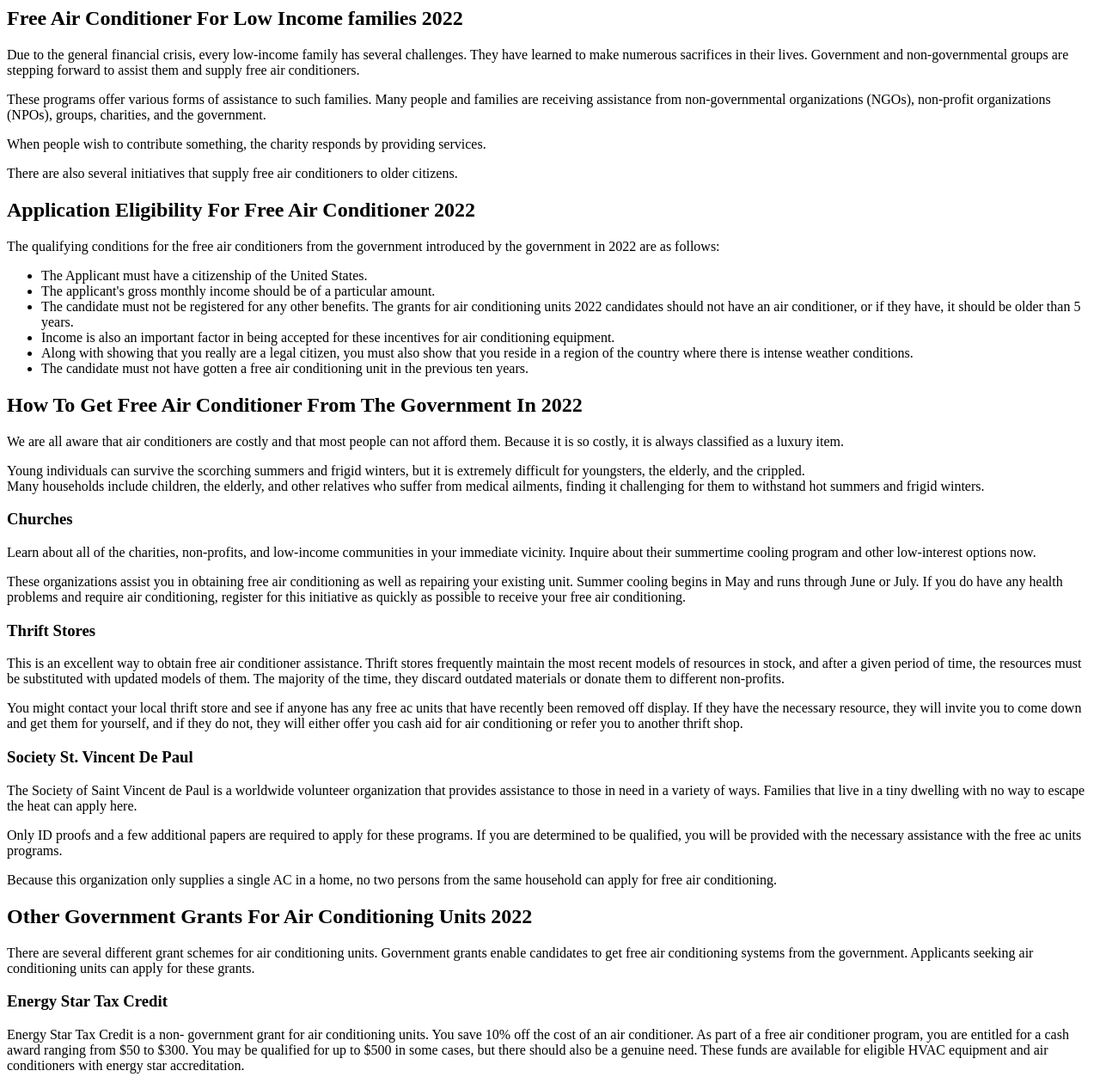
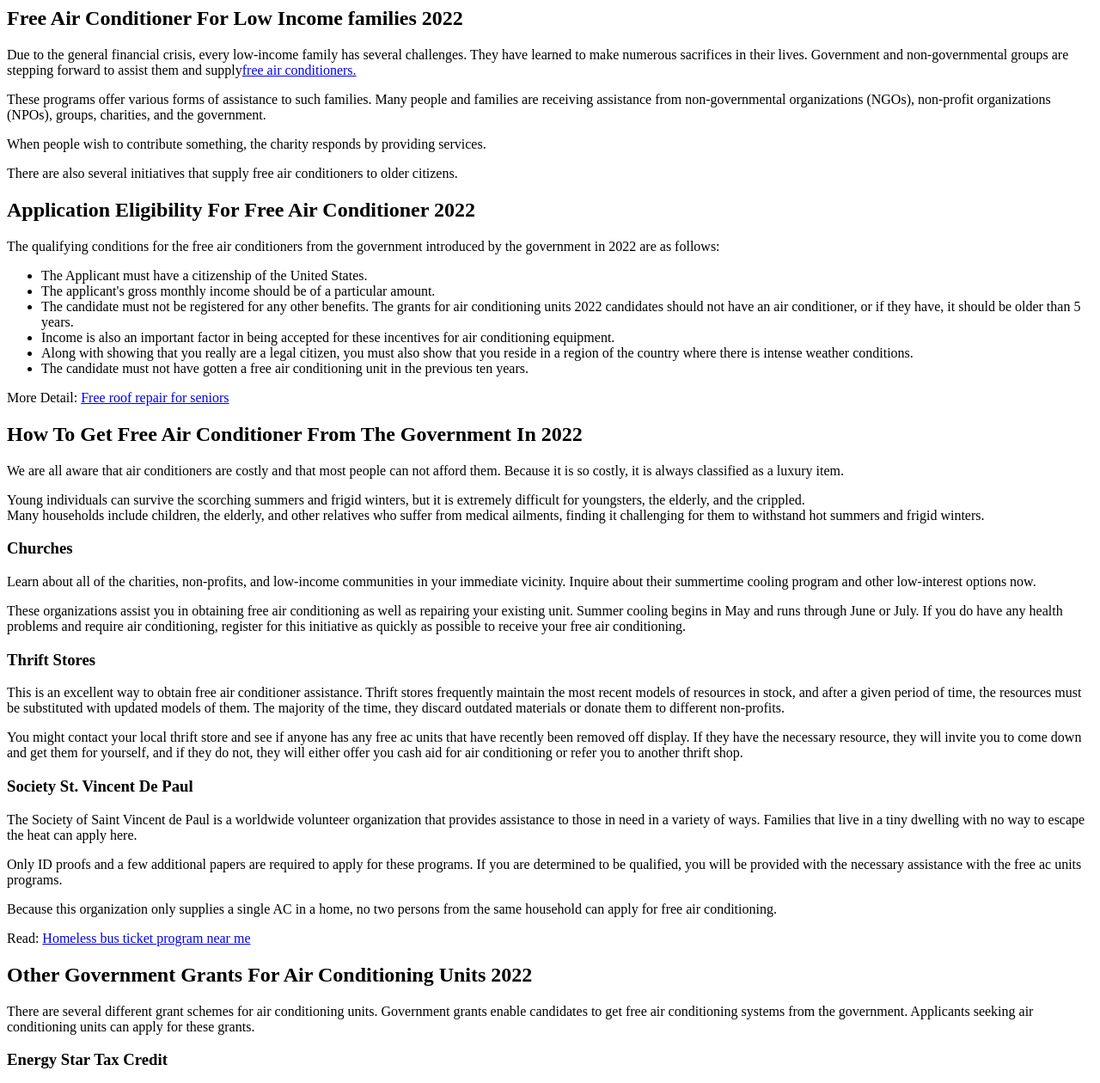
Before and after one commit to Avid01/Low, a plain HTML site: page index.html in a window 1280 px wide. Shown: the top 1260 px of the page at 86% size. Drawn offline with Linux system fonts and the light colour scheme.

Commit message:
Update index.html

```diff
--- a/index.html
+++ b/index.html
@@ -1,7 +1,7 @@
 <html>
 <body>
 <h2>Free Air Conditioner For Low Income families 2022</h2>
-<p>Due to the general financial crisis, every low-income family has several challenges. They have learned to make numerous sacrifices in their lives. Government and non-governmental groups are stepping forward to assist them and supply free air conditioners.</p>
+<p>Due to the general financial crisis, every low-income family has several challenges. They have learned to make numerous sacrifices in their lives. Government and non-governmental groups are stepping forward to assist them and supply<a href="https://low-income-families.com/free-air-conditioners-from-the-government/">free air conditioners.</a></p>
 <p>These programs offer various forms of assistance to such families. Many people and families are receiving assistance from non-governmental organizations (NGOs), non-profit organizations (NPOs), groups, charities, and the government.</p>
 <p>When people wish to contribute something, the charity responds by providing services.</p>
 <p>There are also several initiatives that supply free air conditioners to older citizens.</p>
@@ -15,6 +15,7 @@
 <li>Along with showing that you really are a legal citizen, you must also show that you reside in a region of the country where there is intense weather conditions.</li>
 <li>The candidate must not have gotten a free air conditioning unit in the previous ten years.</li>
 </ul>
+<p>More Detail: <a href="https://low-income-families.com/free-roof-replacement-for-seniors/">Free roof repair for seniors</a></p>
 <h2>How To Get Free Air Conditioner From The Government In 2022</h2>
 <p>We are all aware that air conditioners are costly and that most people can not afford them. Because it is so costly, it is always classified as a luxury item.</p>
 <p>Young individuals can survive the scorching summers and frigid winters, but it is extremely difficult for youngsters, the elderly, and the crippled.<br />Many households include children, the elderly, and other relatives who suffer from medical ailments, finding it challenging for them to withstand hot summers and frigid winters.</p>
@@ -28,6 +29,7 @@
 <p>The Society of Saint Vincent de Paul is a worldwide volunteer organization that provides assistance to those in need in a variety of ways. Families that live in a tiny dwelling with no way to escape the heat can apply here.</p>
 <p>Only ID proofs and a few additional papers are required to apply for these programs. If you are determined to be qualified, you will be provided with the necessary assistance with the free ac units programs.</p>
 <p>Because this organization only supplies a single AC in a home, no two persons from the same household can apply for free air conditioning.</p>
+<p>Read:&nbsp;<a href="https://low-income-families.com/free-bus-tickets-for-the-homeless/">Homeless bus ticket program near me</a></p>
 <h2>Other Government Grants For Air Conditioning Units 2022</h2>
 <p>There are several different grant schemes for air conditioning units. Government grants enable candidates to get free air conditioning systems from the government. Applicants seeking air conditioning units can apply for these grants.</p>
 <h3>Energy Star Tax Credit</h3>
@@ -55,5 +57,6 @@
 <p>You may acquire a free air conditioner for low-income households by enrolling into your local community organization.</p>
 <p>All qualifying participants will receive free air conditioners as well as repairs to their existing units.</p>
 <p>The state's laws and regulations determine whether or not this program is available. It also relies on the amount of money allocated by LIHEAP each year.</p>
+<p>Read: <a href="https://low-income-families.com/how-to-get-a-free-tablet/">How to get a free tablet 2022</a></p>
 </body>
 </html>
```
